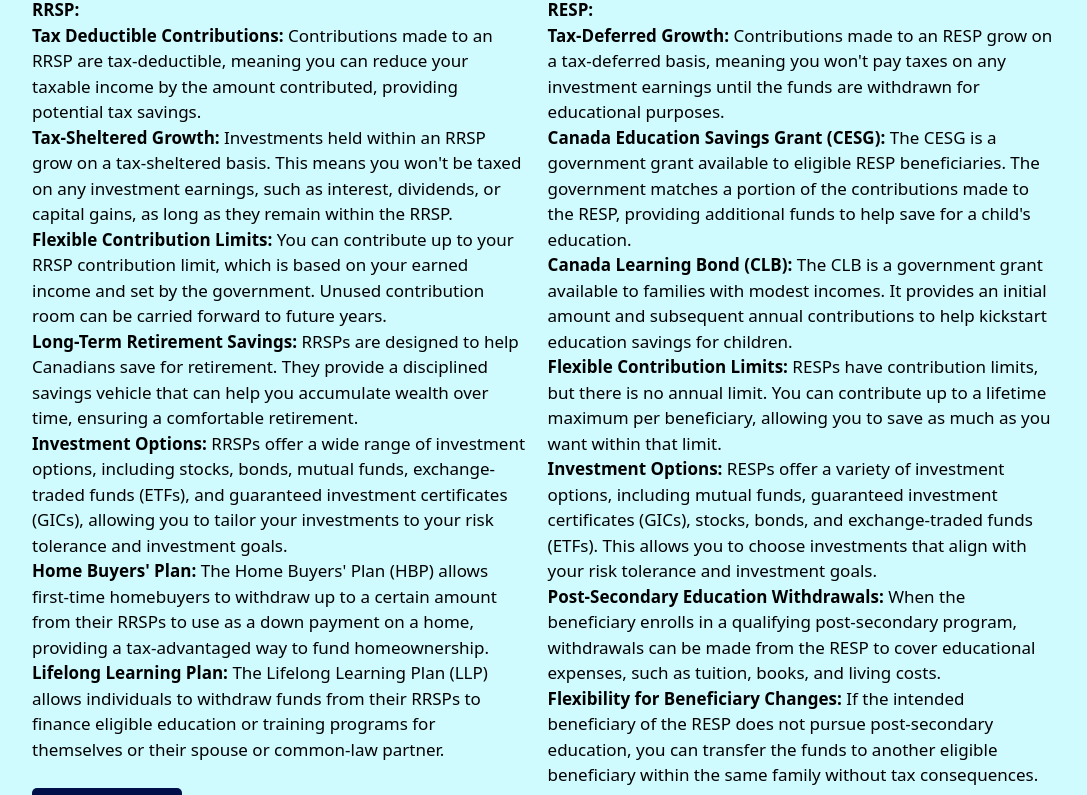
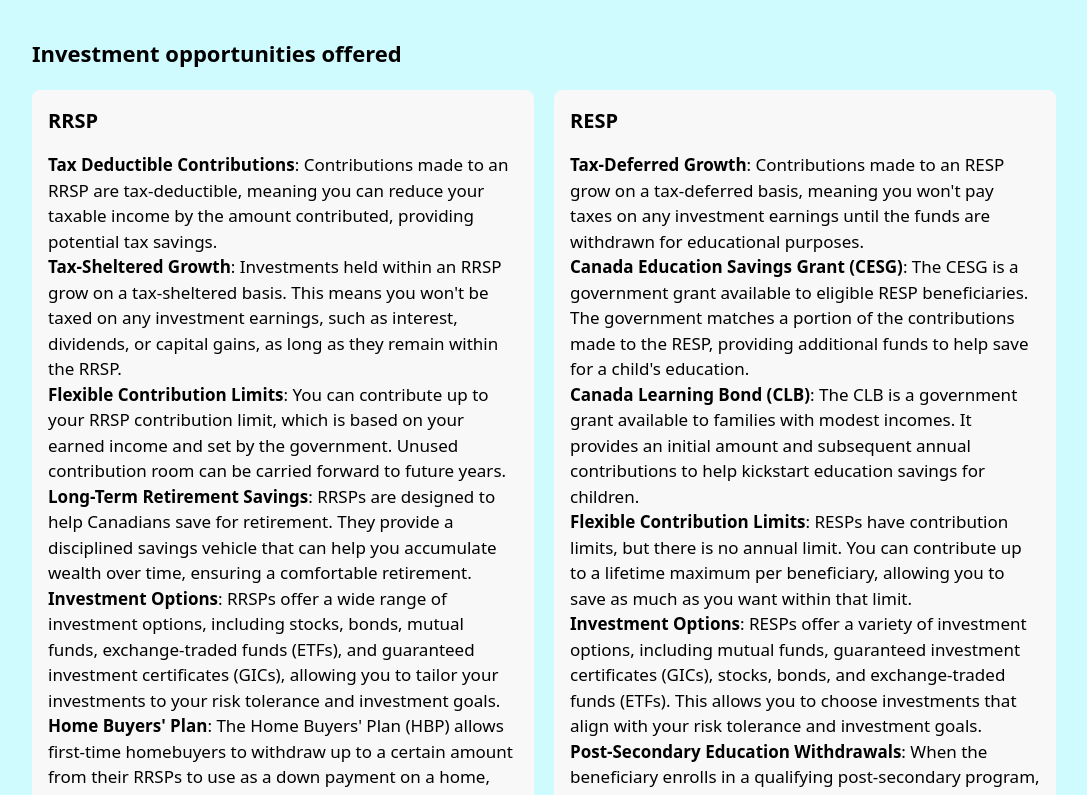
Before and after one commit to tejinder-pal-singh/universalInsurance, a React (Vite) app: page /services in a window 1280 px wide. Shown: the part 6540-7335 px from the top of the page, without its empty margins (96-1183 px from the left). Built offline with nearby package versions, Linux system fonts and the light colour scheme.

Commit message:
refactor

```diff
--- a/src/components/Navbar.tsx
+++ b/src/components/Navbar.tsx
@@ -9,7 +9,11 @@ import { Button } from "./Button";
 import { companyDetails } from "../pages/Contact";
 import MenuItems from "./MenuItems";
 import { HashLink } from "react-router-hash-link";
-import { lifeInsuranceTypes, travelInsuranceTypes } from "../data";
+import {
+  investmentTypes,
+  lifeInsuranceTypes,
+  travelInsuranceTypes,
+} from "../data";
 
 interface NavItem {
   title: string;
@@ -28,6 +32,7 @@ const navbarLinks: NavItem[] = [
         url: "/services#insurances",
         submenu: [
           { title: "Supervisa insurance", url: "/supervisa" },
+          { title: "Health Insurance", url: "/services#health" },
           {
             title: "Life Insurance",
             url: "/life-insurance",
@@ -49,15 +54,10 @@ const navbarLinks: NavItem[] = [
       {
         title: "Investments",
         url: "/services#investments",
-        submenu: [
-          { title: "Buy-Sell Agreements", url: "/services#buy-sell" },
-          {
-            title: "Registered Retirement Savings Plan",
-            url: "/services#retirement",
-          },
-          { title: "RRSP and TFSA", url: "/services#rrsp" },
-          { title: "New Immigrant & RRSP", url: "/services#new-immigrant" },
-        ],
+        submenu: investmentTypes.map((i) => ({
+          title: i.name,
+          url: `/services#${i.id}`,
+        })),
       },
     ],
   },
--- a/src/components/ServiceInvestment.tsx
+++ b/src/components/ServiceInvestment.tsx
@@ -1,20 +1,21 @@
-import { Link } from 'react-router-dom';
-import { Button } from './Button';
-import single from '../assets/family.webp';
+import { Link } from "react-router-dom";
+import { Button } from "./Button";
+import single from "../assets/family.webp";
+import { investmentTypes } from "../data";
 
 const ServiceInvestment = () => {
   return (
-		<div className='overflow-hidden text-lg px-10 py-10 lg:px-32 w-full h-full bg-breeze'>
-			<div id='investments' className='heading font-bold text-2xl lg:text-2xl'>
+    <div className="overflow-hidden text-lg px-10 py-10 lg:px-32 w-full h-full bg-breeze">
+      <div id="investments" className="heading font-bold text-2xl lg:text-2xl">
         Investment opportunities
       </div>
-			<div className=' section  pt-10   lg:py-20 min-h-min flex lg:flex-row flex-col gap-10  '>
-				<div className='paragraph flex flex-col gap-10 lg:w-4/5 w-full  '>
-					<div className='title lg:text-large font-semibold '>
+      <div className=" section  pt-10  pb-5 lg:pt-20 min-h-min flex lg:flex-row flex-col gap-10  ">
+        <div className="paragraph flex flex-col gap-10 lg:w-4/5 w-full  ">
+          <div className="title lg:text-large font-semibold ">
             Investors today face a unique combination of challenges—but they
             don’t have to face them alone.
           </div>
-					<div className='paragraph flex justify-between gap-5 text-lg'>
+          <div className="paragraph flex justify-between gap-5 text-lg">
             <ul>
               <li>
                 <strong>Diversification:</strong> Investing in a diverse range
@@ -51,113 +52,42 @@ const ServiceInvestment = () => {
             </ul>
           </div>
         </div>
-				<div className='photo h-full  lg:w-2/4 w-full'>
-					<div className='  '>
+        <div className="photo h-full  lg:w-2/4 w-full">
+          <div className="  ">
             <img
               src={single}
-							className='object-cover rounded-b-[6.5rem] rounded-tl-[6.5rem]'
-							alt=''
+              className="object-cover rounded-b-[6.5rem] rounded-tl-[6.5rem]"
+              alt=""
             />
           </div>
         </div>
       </div>
-			<div className='paragraph flex flex-col lg:flex-row justify-between gap-5 text-lg'>
-				<ul>
-					<b>RRSP:</b>
-					<li>
-						<strong>Tax Deductible Contributions:</strong> Contributions made to
-						an RRSP are tax-deductible, meaning you can reduce your taxable
-						income by the amount contributed, providing potential tax savings.
-					</li>
-					<li>
-						<strong>Tax-Sheltered Growth:</strong> Investments held within an
-						RRSP grow on a tax-sheltered basis. This means you won't be taxed on
-						any investment earnings, such as interest, dividends, or capital
-						gains, as long as they remain within the RRSP.
-					</li>
-					<li>
-						<strong>Flexible Contribution Limits:</strong> You can contribute up
-						to your RRSP contribution limit, which is based on your earned
-						income and set by the government. Unused contribution room can be
-						carried forward to future years.
-					</li>
-					<li>
-						<strong>Long-Term Retirement Savings:</strong> RRSPs are designed to
-						help Canadians save for retirement. They provide a disciplined
-						savings vehicle that can help you accumulate wealth over time,
-						ensuring a comfortable retirement.
-					</li>
-					<li>
-						<strong>Investment Options:</strong> RRSPs offer a wide range of
-						investment options, including stocks, bonds, mutual funds,
-						exchange-traded funds (ETFs), and guaranteed investment certificates
-						(GICs), allowing you to tailor your investments to your risk
-						tolerance and investment goals.
-					</li>
-					<li>
-						<strong>Home Buyers' Plan:</strong> The Home Buyers' Plan (HBP)
-						allows first-time homebuyers to withdraw up to a certain amount from
-						their RRSPs to use as a down payment on a home, providing a
-						tax-advantaged way to fund homeownership.
-					</li>
-					<li>
-						<strong>Lifelong Learning Plan:</strong> The Lifelong Learning Plan
-						(LLP) allows individuals to withdraw funds from their RRSPs to
-						finance eligible education or training programs for themselves or
-						their spouse or common-law partner.
-					</li>
-				</ul>
-				<ul>
-					<b>RESP:</b>
-					<li>
-						<strong>Tax-Deferred Growth:</strong> Contributions made to an RESP
-						grow on a tax-deferred basis, meaning you won't pay taxes on any
-						investment earnings until the funds are withdrawn for educational
-						purposes.
-					</li>
-					<li>
-						<strong>Canada Education Savings Grant (CESG):</strong> The CESG is
-						a government grant available to eligible RESP beneficiaries. The
-						government matches a portion of the contributions made to the RESP,
-						providing additional funds to help save for a child's education.
-					</li>
-					<li>
-						<strong>Canada Learning Bond (CLB):</strong> The CLB is a government
-						grant available to families with modest incomes. It provides an
-						initial amount and subsequent annual contributions to help kickstart
-						education savings for children.
-					</li>
-					<li>
-						<strong>Flexible Contribution Limits:</strong> RESPs have
-						contribution limits, but there is no annual limit. You can
-						contribute up to a lifetime maximum per beneficiary, allowing you to
-						save as much as you want within that limit.
-					</li>
-					<li>
-						<strong>Investment Options:</strong> RESPs offer a variety of
-						investment options, including mutual funds, guaranteed investment
-						certificates (GICs), stocks, bonds, and exchange-traded funds
-						(ETFs). This allows you to choose investments that align with your
-						risk tolerance and investment goals.
-					</li>
-					<li>
-						<strong>Post-Secondary Education Withdrawals:</strong> When the
-						beneficiary enrolls in a qualifying post-secondary program,
-						withdrawals can be made from the RESP to cover educational expenses,
-						such as tuition, books, and living costs.
-					</li>
-					<li>
-						<strong>Flexibility for Beneficiary Changes:</strong> If the
-						intended beneficiary of the RESP does not pursue post-secondary
-						education, you can transfer the funds to another eligible
-						beneficiary within the same family without tax consequences.
-					</li>
-				</ul>
+      <div className=" pb-10">
+        <Link to={"/contact"}>
+          <Button className="bg-secondary text-white"> Contact us</Button>
+        </Link>
       </div>
-			<div className=' '>
-				<Link to={'/contact'}>
-					<Button className='bg-secondary text-white'> Contact us</Button>
+      <div className="title lg:text-large font-semibold pb-5">
+        Investment opportunities offered
+      </div>
+      <div className="paragraph grid grid-cols-1 lg:grid-cols-2 justify-between gap-5 text-lg">
+        {investmentTypes.map((i) => (
+          <div
+            id={i.id}
+            className="bg-white rounded-lg p-4 flex flex-col justify-between"
+          >
+            <div className="pb-4">
+              <div className="font-bold text-xl pb-4">{i.name}</div>
+              <div>{i.description}</div>
+              {i.meta}
+            </div>
+            <div className=" ">
+              <Link to={"/contact"}>
+                <Button className="bg-secondary text-white"> Get Quote</Button>
               </Link>
+            </div>
+          </div>
+        ))}
       </div>
     </div>
   );
--- a/src/pages/LifeInsurance.tsx
+++ b/src/pages/LifeInsurance.tsx
@@ -55,8 +55,7 @@ const LifeInsurance = () => {
         </div>
         <div className="types text-xl  py-10 lg:py-12 min-h-min flex flex-col gap-10 justify-between">
           <div className="heading font-semibold text-2xl">
-            Check out our products, each designed to help you protect what
-            matters the most.
+            Life Insurance types
           </div>
           <div className="cardcontainer grid grid-cols-1 gap-8">
             {lifeInsuranceTypes.map((e, i) => (
```
Lines whose indentation alone changed are shown as unchanged.
